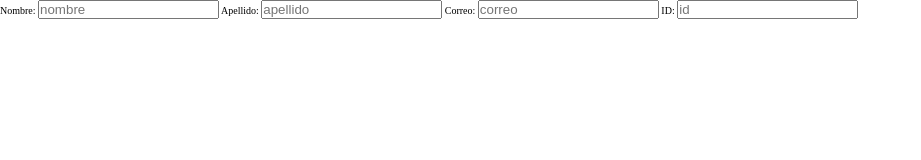
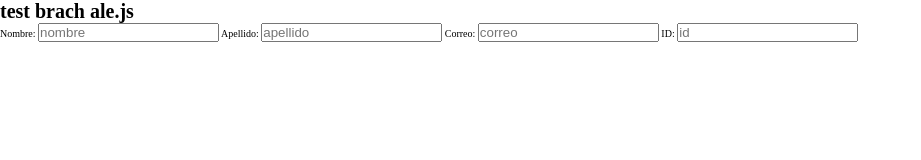
Before and after one commit to yanisita/CRUD, a plain HTML site: page index.html in a window 1280 px wide. Shown: the whole page, without its empty margins (0-921 px from the left). Drawn offline with Linux system fonts and the light colour scheme.

Commit message:
first commit of ale.js branch

```diff
--- a/index.html
+++ b/index.html
@@ -9,6 +9,10 @@
     <title>Base de Datos</title>
 </head>
 <body>
+
+    <h1>test brach ale.js</h1>
+
+
     <form action="">
         <label for="nombre">
             <span>Nombre:</span>
```
